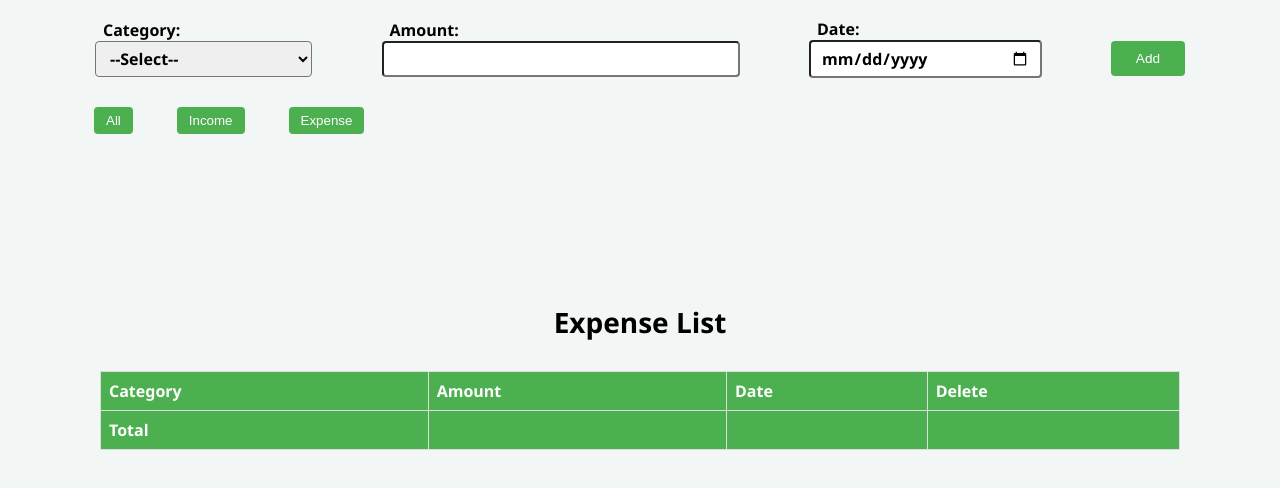
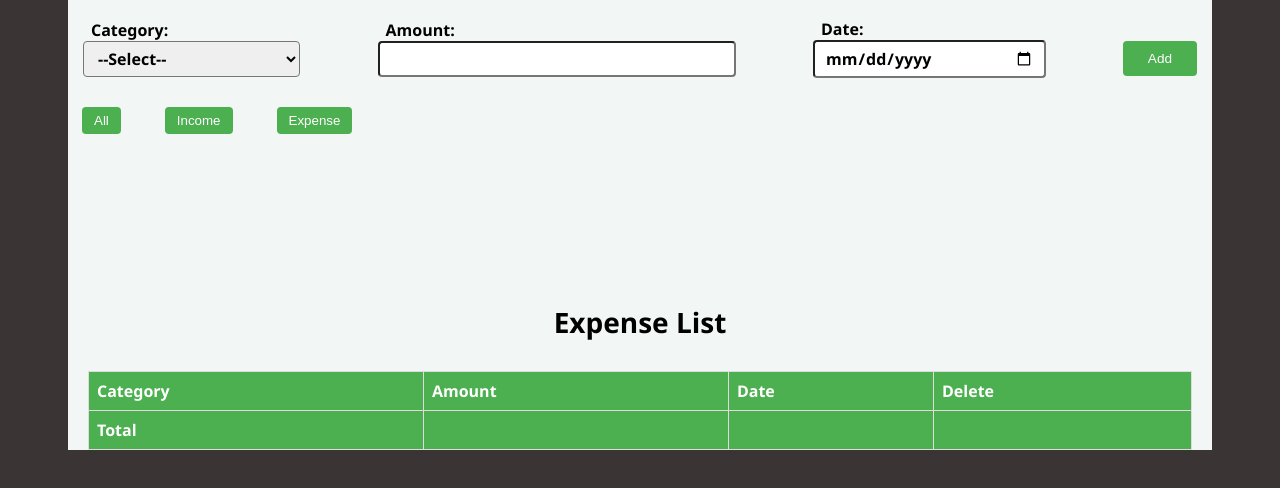
Before and after one commit to ndang11/expense-tracker, a plain HTML site: page index.html in a window 1280 px wide. Shown: the part 390-878 px from the top of the page. Drawn offline with nearby package versions, Linux system fonts and the light colour scheme.

Commit message:
last commit

```diff
--- a/index.html
+++ b/index.html
@@ -7,8 +7,9 @@
     <title>Expense Tracker App</title>
   </head>
   <body>
+    <div class="container">
       <div class="logo">
-        <img src="./image/logo-img.png" alt="logo">
+        <img src="./image/logo-img.png" alt="logo" />
       </div>
       <h1>Expense Tracker App</h1>
       <div class="input-section">
@@ -32,7 +33,7 @@
         </div>
         <button id="add-btn">Add</button>
       </div>
-    <div class="filters">
+      <div class="filters filt">
         <button id="filter-all">All</button>
         <button id="filter-income">Income</button>
         <button id="filter-expense">Expense</button>
@@ -60,6 +61,7 @@
           </tfoot>
         </table>
       </div>
+    </div>
     <script src="https://cdn.jsdelivr.net/npm/chart.js"></script>
     <script src="script.js"></script>
   </body>
--- a/style/style.css
+++ b/style/style.css
@@ -111,8 +111,12 @@
 @media (min-width: 769px) {
   body {
     font-family: "Segoe UI", Tahoma, Geneva, Verdana, sans-serif;
-    margin: 80px;
+    background-color: #3a3434;
+  }
+
+  .container {
     background-color: rgb(242, 247, 245);
+    margin: 80px 60px;
   }
 
   h1,
@@ -180,6 +184,7 @@
   table {
     width: 100%;
     border-collapse: collapse;
+    padding-bottom: 40px;
   }
 
   th,
```
Lines whose indentation alone changed are shown as unchanged.
